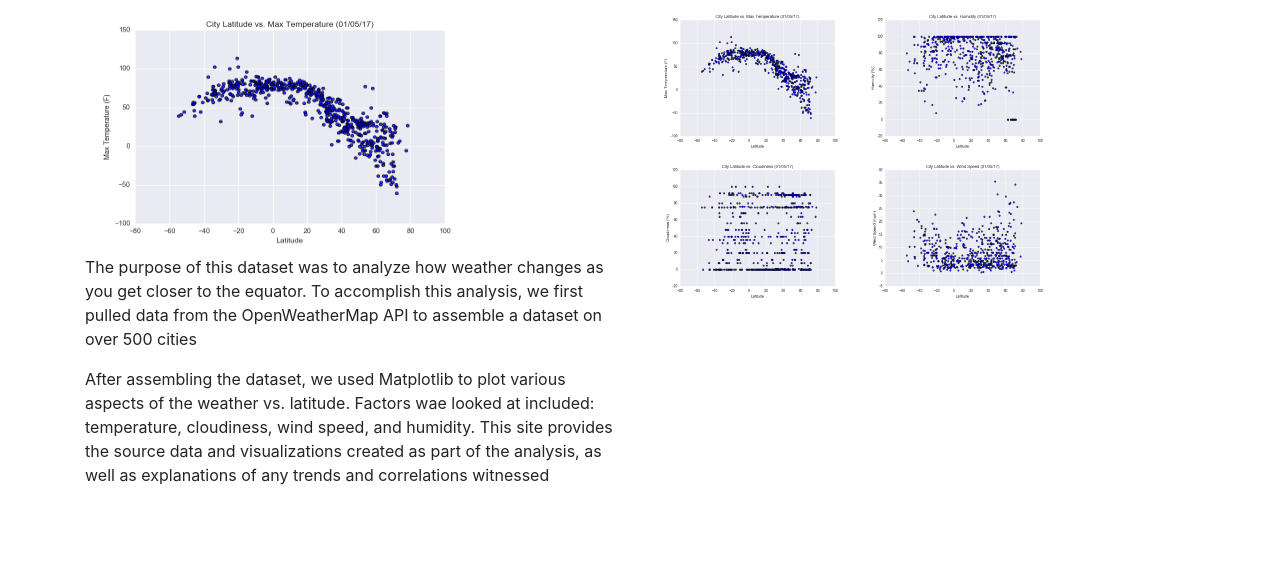
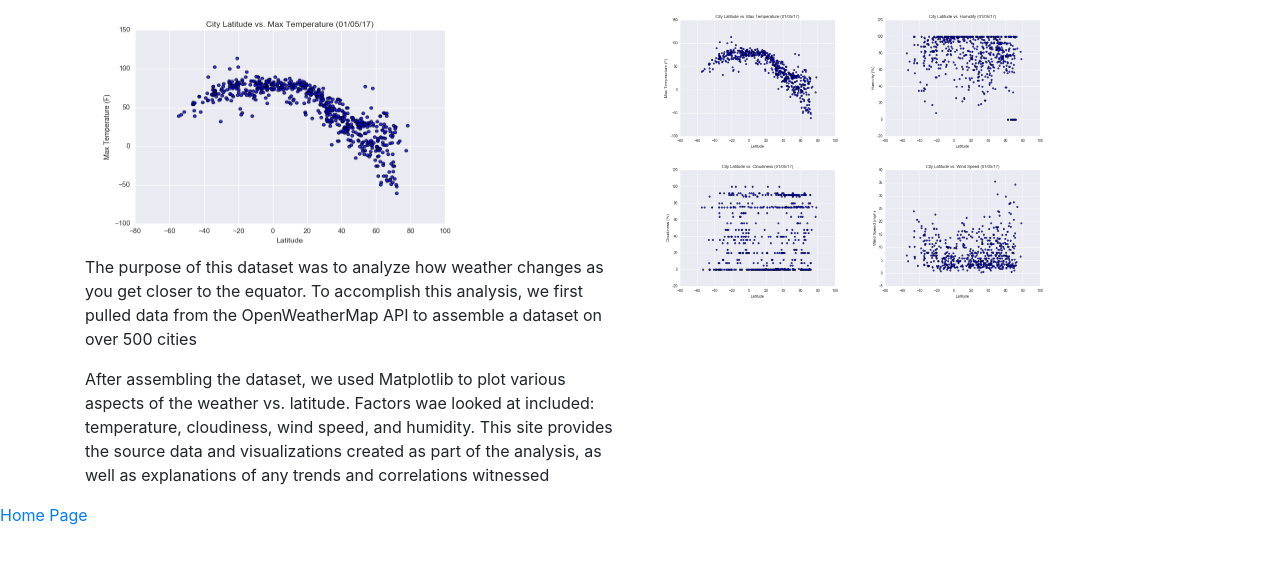
Before and after one commit to ichakrabarty/Web-Design-Challenge, a plain HTML site: page WebVisualizations/index.html in a window 1280 px wide. Shown: the part 107-670 px from the top of the page. Drawn offline with nearby package versions, Linux system fonts and the light colour scheme.

Commit message:
Added homepage to index

```diff
--- a/WebVisualizations/index.html
+++ b/WebVisualizations/index.html
@@ -58,7 +58,7 @@
             </div>
           </div>
       </div>
-
+      <a href="https://ichakrabarty.github.io/Web-Design-Challenge/">Home Page</a>
     <!-- Optional JavaScript -->
     <!-- jQuery first, then Popper.js, then Bootstrap JS -->
     <script src="https://code.jquery.com/jquery-3.3.1.slim.min.js" integrity="sha384-q8i/X+965DzO0rT7abK41JStQIAqVgRVzpbzo5smXKp4YfRvH+8abtTE1Pi6jizo" crossorigin="anonymous"></script>
```
